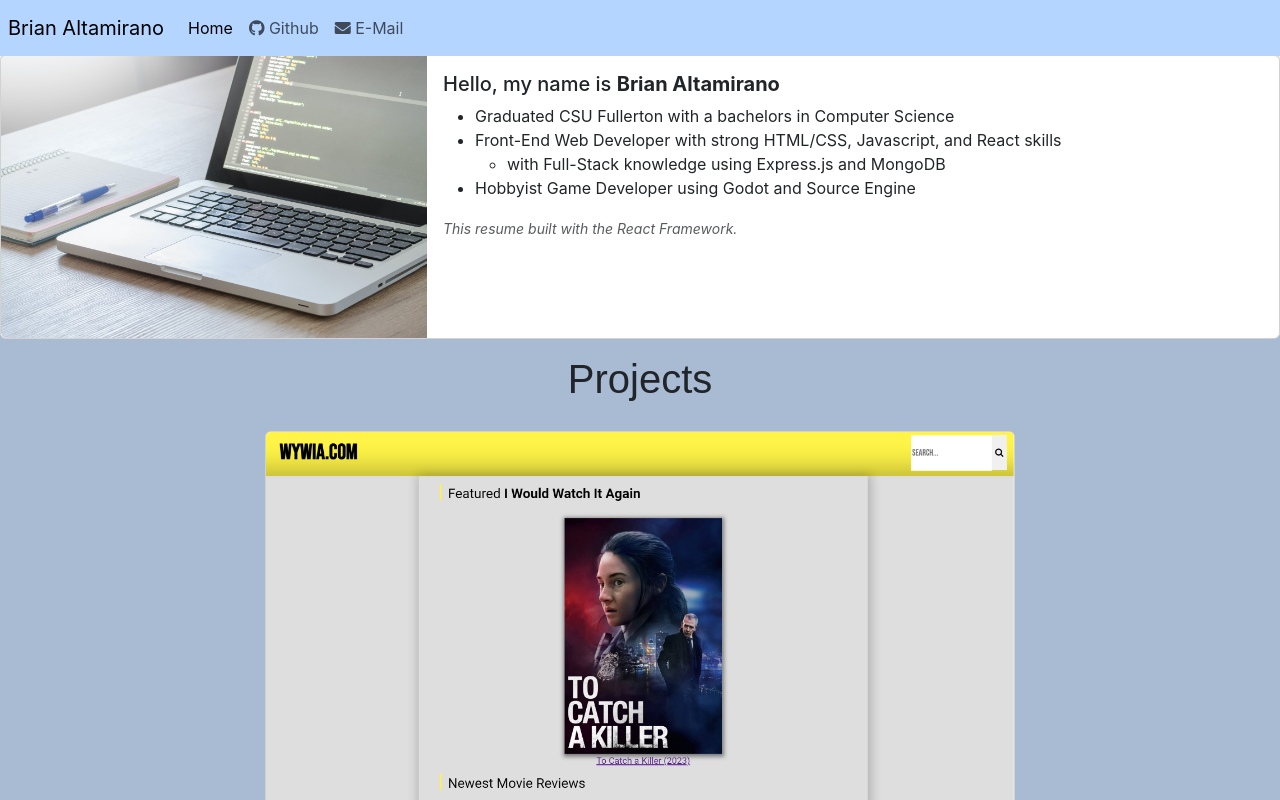
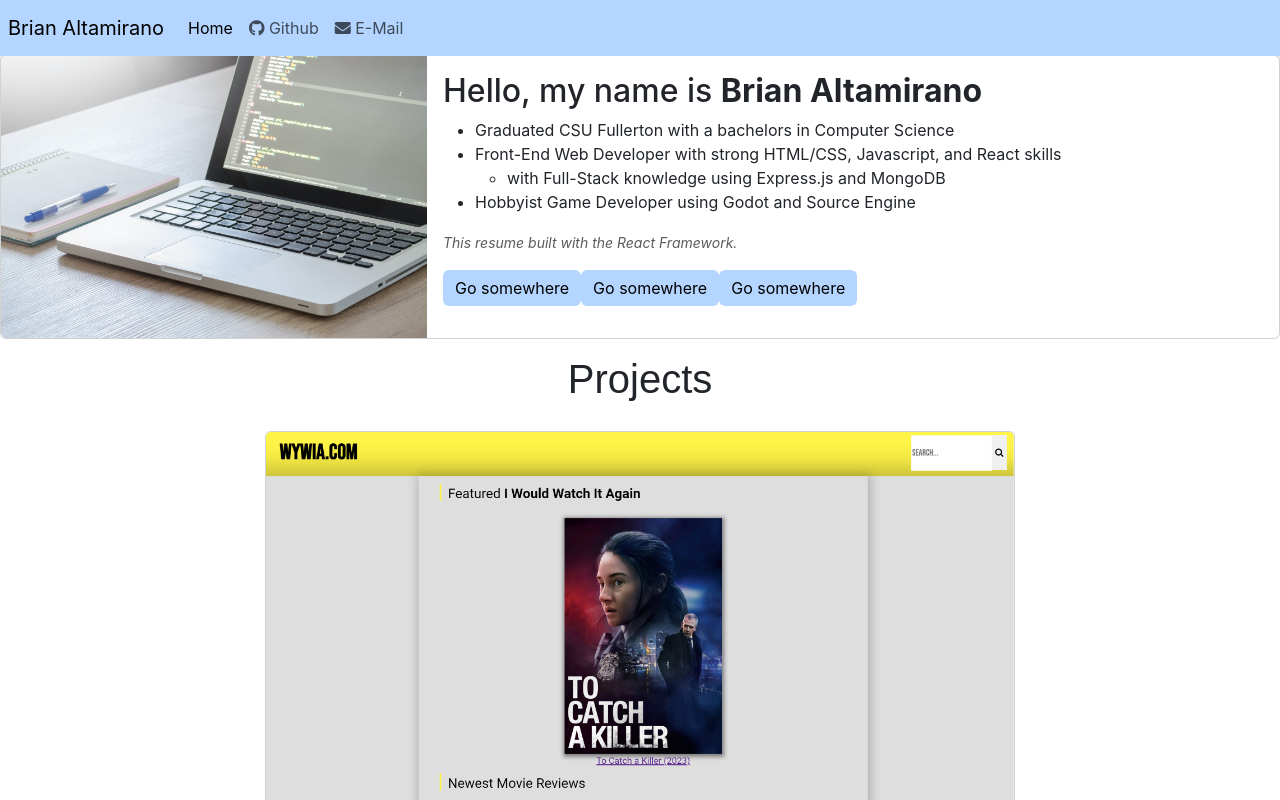
Before and after one commit to AltBrian379/resume-page, a React (Create React App) app in the folder my-app/: page / in a window 1280 px wide. Shown: the top 800 px of the page. Built offline with nearby package versions, Linux system fonts and the light colour scheme.

Commit message:
Changed around some colors. White project seciton background.

```diff
--- a/my-app/src/App.css
+++ b/my-app/src/App.css
@@ -24,7 +24,7 @@
 
 }
 .secondary-section {
-  background-color: var(--secondary);
+  background-color: white;
   margin: -20px 0px 0px 0px;
   padding: 20px 0px 0px 0px;
   width: 100%;
@@ -39,9 +39,12 @@
 .btn-primary {
   background-color: #B3D5FF;
   border: 0px;
+  box-shadow: 0px;
   color: black;
 }
-
+.section-card{
+  margin: 0px 10px;
+}
 .project-card {
   max-width: 750px;
   margin: 20px 0px;
--- a/my-app/src/App.js
+++ b/my-app/src/App.js
@@ -70,14 +70,14 @@ const Header = () => {
 
 const Section = () => {
   return (
-    <div class="card mb-3" style={{width: "100%", margin: "55px 0px 0px 0px"}}>
+    <div class="card mb-3 section-card" style={{width: "100%", margin: "55px 0px 0px 0px"}}>
       <div class="row g-0">
       <div class="col-md-4">
         <img src="./images/stock_html.jpg" class="img-fluid rounded-start" alt="Stock HTML Photo"/>
       </div>
       <div class="col-md-8">
         <div class="card-body">
-          <h5 class="card-title">Hello, my name is <span className="fw-bold">Brian Altamirano</span></h5>
+          <h5 class="card-title" style={{fontSize:"2em"}}>Hello, my name is <span className="fw-bold">Brian Altamirano</span></h5>
           <p class="card-text">
             <ul>
               <li>Graduated CSU Fullerton with a bachelors in Computer Science</li>
@@ -89,6 +89,9 @@ const Section = () => {
             </ul>
           </p>
           <p class="card-text"><small class="text-muted"><i>This resume built with the React Framework.</i></small></p>
+          <a href="#" className="btn btn-primary section-card-btn">Go somewhere</a>
+          <a href="#" className="btn btn-primary section-card-btn">Go somewhere</a>
+          <a href="#" className="btn btn-primary section-card-btn">Go somewhere</a>
         </div>
       </div>
     </div>
```
